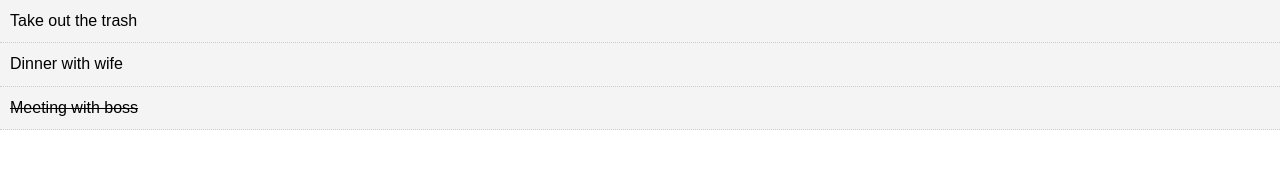
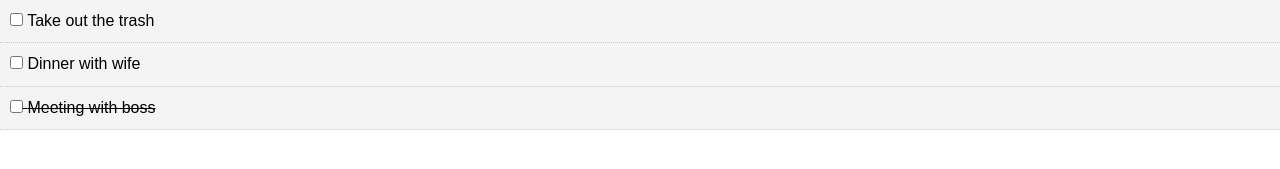
Before and after one commit to jaoist/react-crash-todo, a React (Create React App) app: page / in a window 1280 px wide. Shown: the top 169 px of the page. Built offline with nearby package versions, Linux system fonts and the light colour scheme.

Commit message:
Added emmet snippets, checkbox

```diff
--- a/src/components/TodoItem.js
+++ b/src/components/TodoItem.js
@@ -15,7 +15,9 @@ export class TodoItem extends Component {
     return (
       <div style={this.getStyle()}>
         <p>
-          {this.props.todo.title}</p>
+          <input type="checkbox" /> {' '}
+          {this.props.todo.title}
+        </p>
       </div>
     );
   }
```
